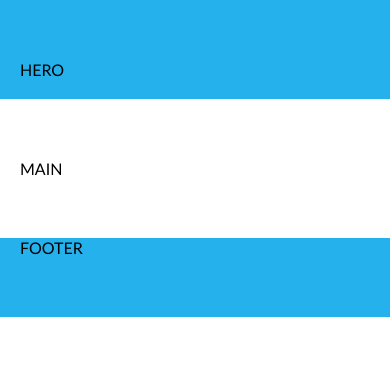
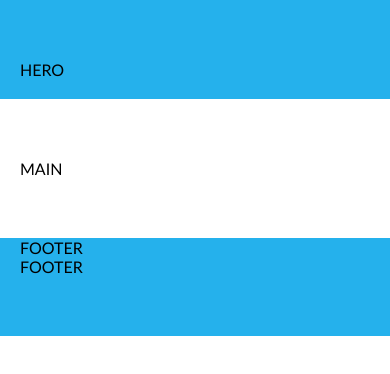
Before and after one commit to ugnekiev/39-grupe-coming-soon, a website: page index.html in a window 390 px wide. Drawn offline with Linux system fonts and the light colour scheme.

Commit message:
Responsive layout update/fix

```diff
--- a/css/base/layout.css
+++ b/css/base/layout.css
@@ -3,11 +3,15 @@
     padding: 60px 0;
 }
 
-.container >.row {
+.container > .row {
     width: 1000px;
     margin: 0 calc(50% - 500px);
 }
 
+.container > .row-short {
+    width: 600px;
+    margin: 0 calc(50% - 300px);
+}
 
 @media (max-width: 1100px) {
     .container >.row {
@@ -24,14 +28,16 @@
 }
 
 @media (max-width: 700px) {
-    .container >.row {
+    .container >.row,
+    .container > .row-short {
         width: 400px;
         margin: 0 calc(50% - 200px);
     }
 }
 
 @media (max-width: 440px) {
-    .container >.row {
+    .container >.row,
+    .container > .row-short {
         width: 100%;
         margin: 0;
         padding-left: 20px;
--- a/index.html
+++ b/index.html
@@ -20,7 +20,7 @@
 </head>
 <body>
     <section class="container bg-main">
-        <div class="row">
+        <div class="row-short">
             HERO
         </div>
     </section>
@@ -35,6 +35,9 @@
         <div class="row">
             FOOTER
         </div>
+        <div class="row-short">
+            FOOTER
+        </div>
     </footer>
 
 </body>
```
